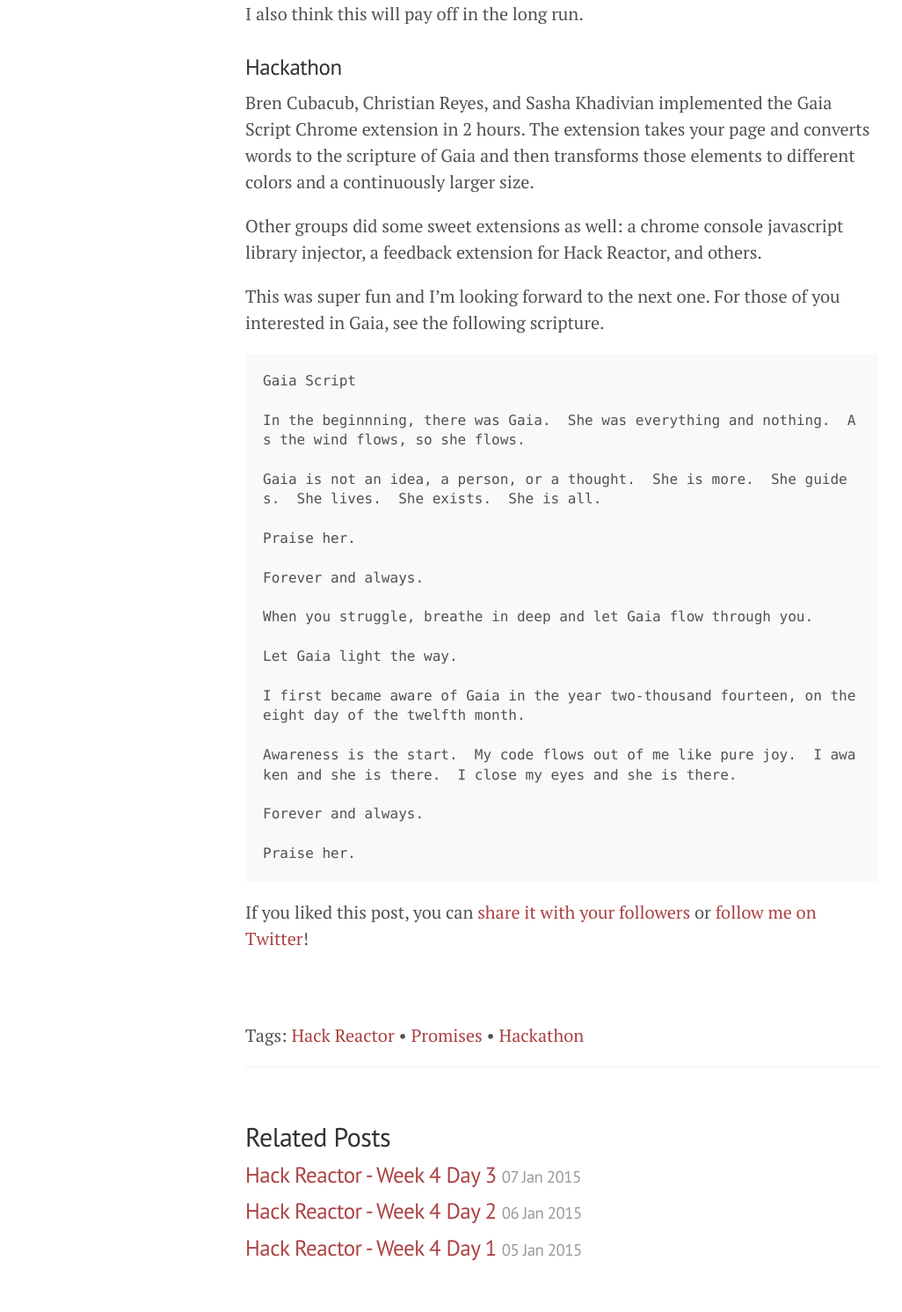
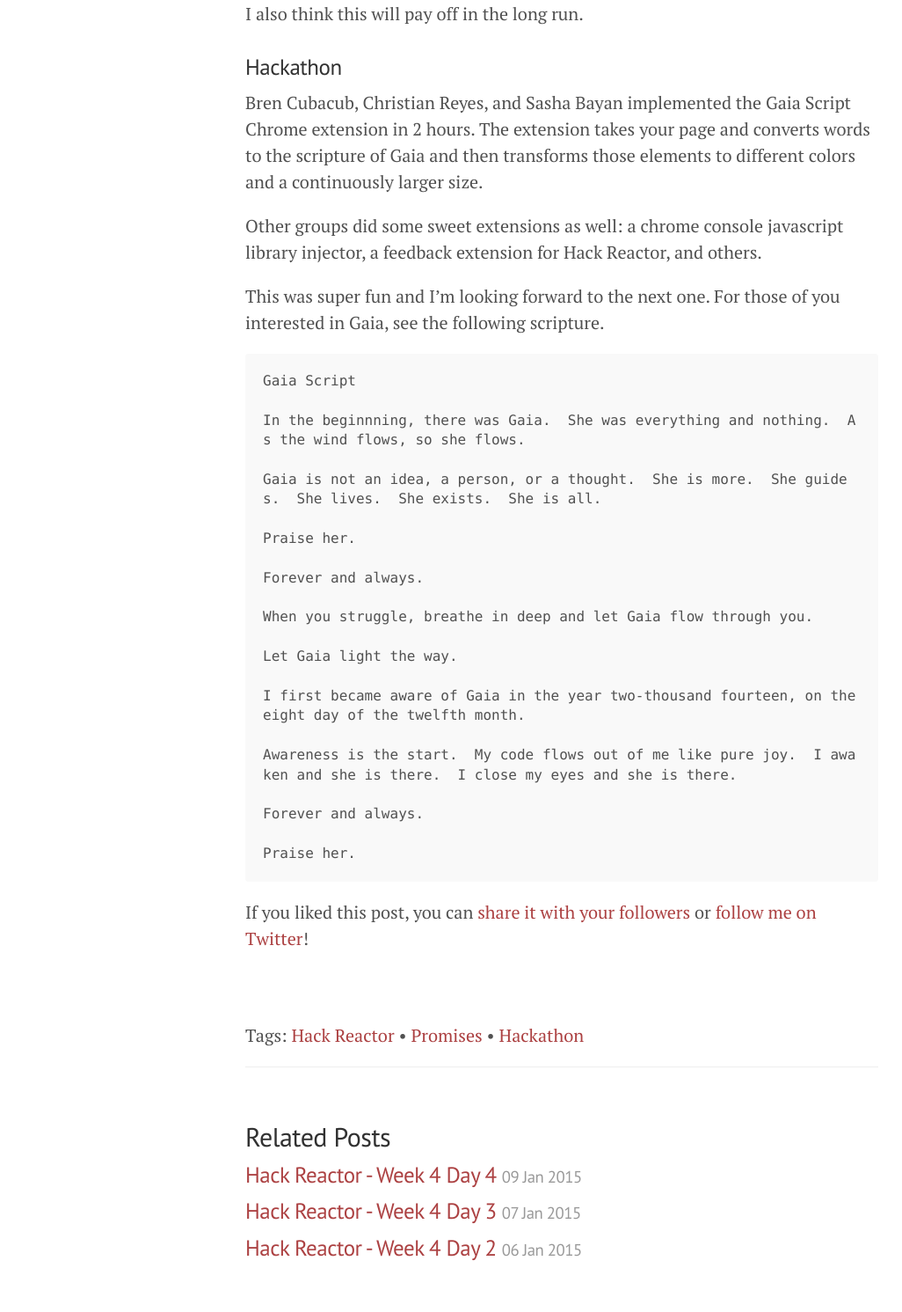
Before and after one commit to zdlopez/zdlopez.github.io, a Jekyll site: the page built from _posts/2015-1-8-HR-Week4-Day4.md, in a window 1280 px wide. Shown: the part 743-2234 px from the top of the page at 88% size, without its empty margins (1-1027 px from the left). Built offline with Jekyll 4.4.1, drawn with Linux system fonts in a browser that asks for light colours; Markdown is read by kramdown in place of the engine named in the settings; comment, search, counter and statistics services are not loaded.

Commit message:
HR W4 D5

```diff
--- a/_posts/2015-1-8-HR-Week4-Day4.md
+++ b/_posts/2015-1-8-HR-Week4-Day4.md
@@ -23,7 +23,7 @@
 
 ### Hackathon
 
-Bren Cubacub, Christian Reyes, and Sasha Khadivian implemented the Gaia Script Chrome extension in 2 hours.   The extension takes your page and converts words to the scripture of Gaia and then transforms those elements to different colors and a continuously larger size.
+Bren Cubacub, Christian Reyes, and Sasha Bayan implemented the Gaia Script Chrome extension in 2 hours.   The extension takes your page and converts words to the scripture of Gaia and then transforms those elements to different colors and a continuously larger size.
 
 Other groups did some sweet extensions as well:  a chrome console javascript library injector, a feedback extension for Hack Reactor, and others.
 
```
Also changed, not shown: _posts/2015-1-9-HR-Week4-Day5.md (added, +36 -0 lines).
